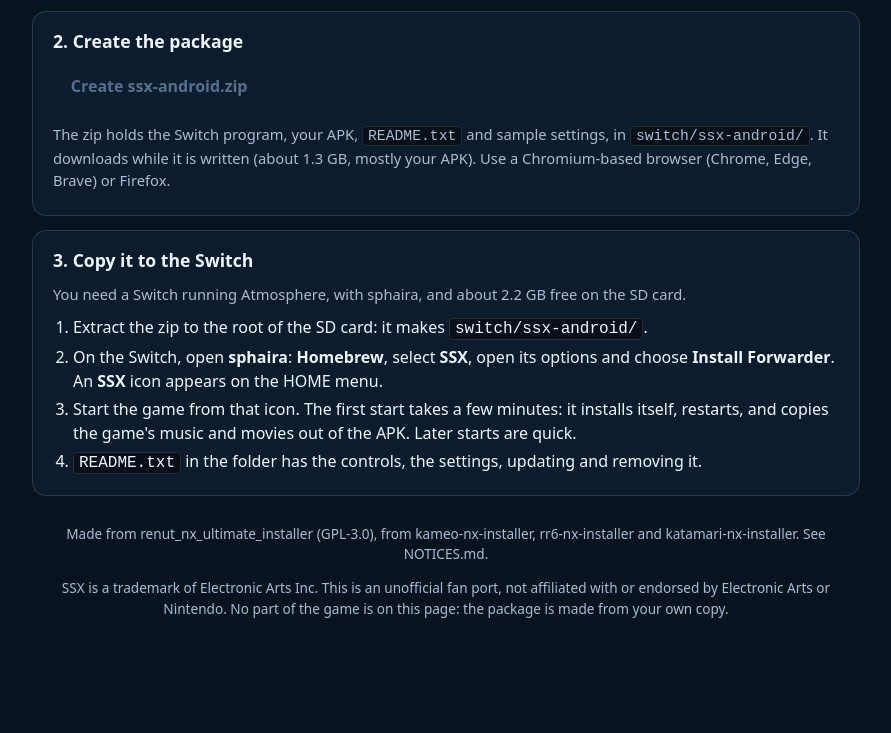
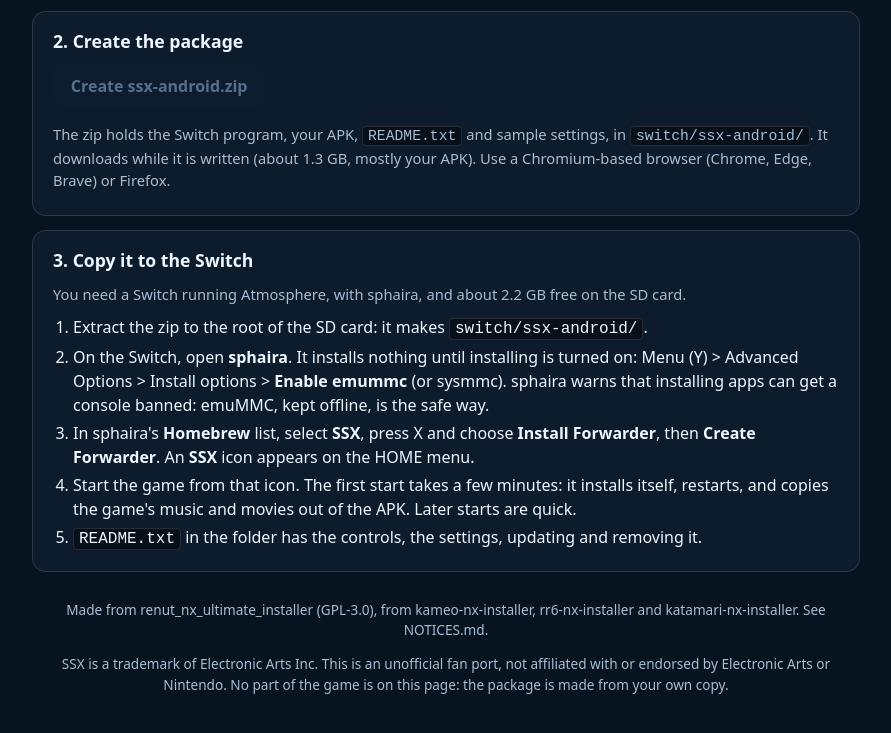
Before and after one commit to maafeu/SSX-nx, a plain HTML site: page installer/index.html in a window 1280 px wide. Shown: the part 564-1297 px from the top of the page, without its empty margins (194-1085 px from the left). Before the commit the page ends 1225 px from the top, so only its background shows below. Drawn offline with Linux system fonts and the light colour scheme.

Commit message:
installer: turning sphaira's installing on, before the forwarder
The page's step 3 now says what README.txt says: sphaira installs nothing
until "Enable emummc" (or sysmmc) is on, behind its ban warning (emuMMC kept
offline is the safe way), then Homebrew > SSX > X > Install Forwarder >
Create Forwarder.

Co-Authored-By: Claude Opus 5.5 <noreply@anthropic.com>

```diff
--- a/installer/index.html
+++ b/installer/index.html
@@ -82,8 +82,12 @@
       the SD card.</p>
     <ol>
       <li>Extract the zip to the root of the SD card: it makes <code>switch/<span data-game="package"></span>/</code>.</li>
-      <li>On the Switch, open <strong>sphaira</strong>: <strong>Homebrew</strong>, select <strong>SSX</strong>, open its
-        options and choose <strong>Install Forwarder</strong>. An <strong>SSX</strong> icon appears on the HOME menu.</li>
+      <li>On the Switch, open <strong>sphaira</strong>. It installs nothing until installing is turned on: Menu (Y) &gt;
+        Advanced Options &gt; Install options &gt; <strong>Enable emummc</strong> (or sysmmc). sphaira warns that installing
+        apps can get a console banned: emuMMC, kept offline, is the safe way.</li>
+      <li>In sphaira's <strong>Homebrew</strong> list, select <strong>SSX</strong>, press X and choose
+        <strong>Install Forwarder</strong>, then <strong>Create Forwarder</strong>. An <strong>SSX</strong> icon appears
+        on the HOME menu.</li>
       <li>Start the game from that icon. The first start takes a few minutes: it installs itself, restarts, and copies the
         game's music and movies out of the APK. Later starts are quick.</li>
       <li><code>README.txt</code> in the folder has the controls, the settings, updating and removing it.</li>
```
